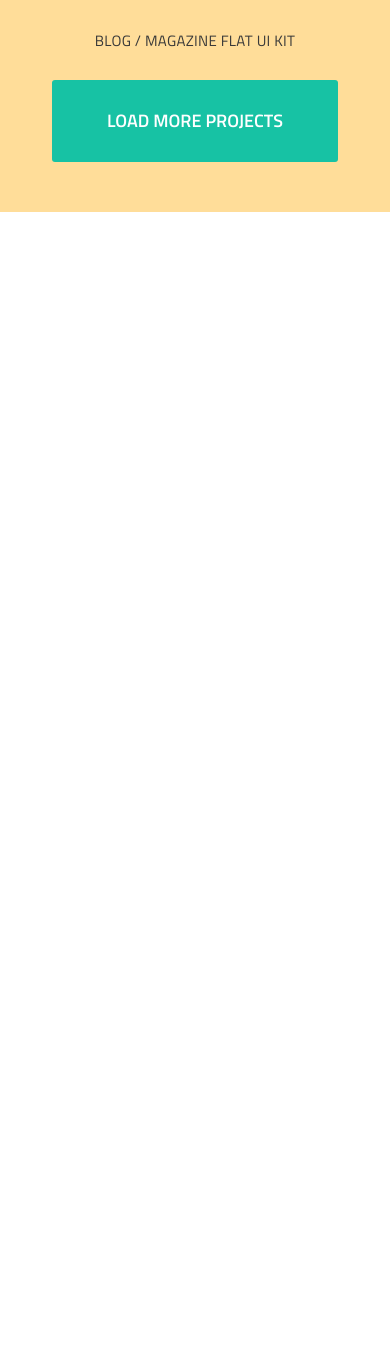
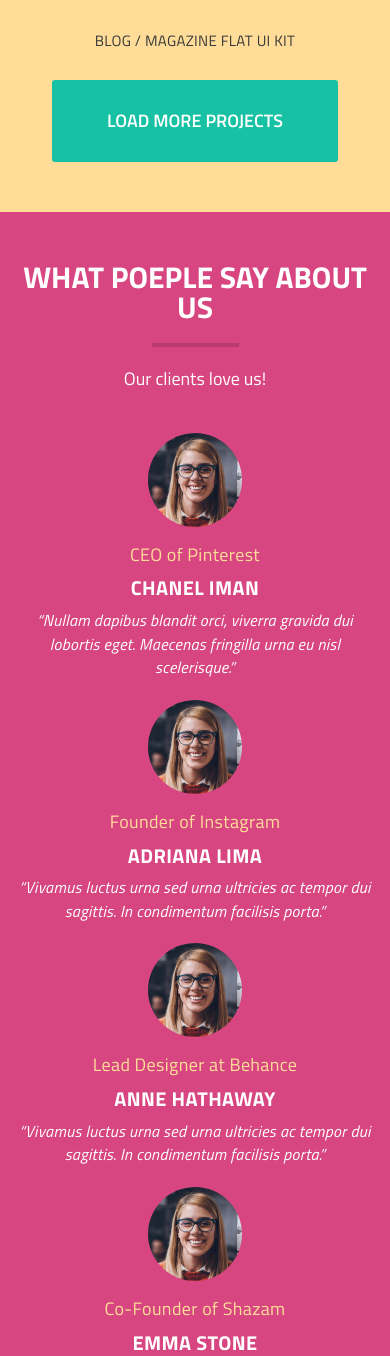
Before and after one commit to Rostyslav-R/Cuda_Training, a plain HTML site: page index.html in a window 390 px wide. Shown: the part 6574-7930 px from the top of the page. Before the commit the page ends 6786 px from the top, so only its background shows below. Drawn offline with Linux system fonts and the light colour scheme; files whose address does not match are found by name.

Commit message:
Step 7: Create markup and block of About Us

```diff
--- a/css/style.css
+++ b/css/style.css
@@ -603,10 +603,15 @@ body {
     font-weight: 600;
     color: #ffffff;
 }
-@media (max-width:767px){
+@media (max-width:1090px) {
     .portfolio {
         min-height: 800px;
         padding: 80px 0 80px 0;
+    }
+}
+@media (max-width:767px){
+    .portfolio {
+        padding: 50px 0 50px 0;
     }
     .portfolio_subtitle {
         font-size: 15px;
@@ -631,3 +636,149 @@ body {
         margin-top: 30px;
     }
 }
+/* ---------- Секция про компанию ---------- */
+.about {
+    min-height: 894px;
+    padding: 119px 0 128px 0;
+    background-color: #d74680;
+}
+.about_title {
+    font-size: 40px;
+    line-height: calc(29 / 40 * 100%);
+    font-weight: 700;
+    color: #ffffff;
+    text-align: center;
+}
+.about_divider {
+    width: 87px;
+    height: 4px;
+    margin: 0 auto;
+    margin-top: 21px;
+    opacity: 0.14;
+    background-color: #000000;
+}
+.about_text {
+    margin-top: 23px;
+    font-size: 18px;
+    line-height: 1;
+    font-weight: 400;
+    color: #ffffff;
+    text-align: center;
+}
+.about_wrapper {
+    display: flex;
+    justify-content: space-between;
+    align-items: flex-start;
+    flex-wrap: wrap;
+    margin-top: 71px;
+}
+.about_item {
+    max-width: 50%;
+    display: flex;
+    padding-left: 20px;
+}
+.about_item:nth-child(n + 3) {
+    margin-top: 147px;
+}
+.about_icon {
+    max-width: 94px;
+    margin-right: 48px;
+}
+.about_icon img {
+    width: 100%;
+    border-radius: 100%;
+}
+.about_descr {
+    padding: 11px 11px 0 0;
+}
+.about_descr_text {
+    font-size: 21px;
+    line-height: calc(31 / 21 * 100%);
+    font-weight: 400;
+    font-style: italic;
+    letter-spacing: 0.02em;
+    color: #ffffff;
+}
+.about_descr_subtitle {
+    margin-top: 28px;
+    font-size: 24px;
+    line-height: calc(26 / 24 * 100%);
+    font-weight: 700;
+    text-transform: uppercase;
+    letter-spacing: 0.02em;
+    color: #ffffff;
+}
+.about_descr_job {
+    font-size: 18px;
+    line-height: calc(26 / 18 * 100%);
+    font-weight: 400;
+    letter-spacing: 0.02em;
+    color: #ffdd99;
+}
+@media (max-width:991px) {
+    .about {
+        min-height: 600px;
+        padding: 80px 0 80px 0;
+    }
+    .about_wrapper {
+        margin-top: 50px;
+    }
+    .about_icon {
+        margin-right: 28px;
+    }
+    .about_item:nth-child(n + 3) {
+        margin-top: 50px;
+    }
+    .about_descr_text {
+        font-size: 18px;
+    }
+    .about_descr_subtitle {
+        margin-top: 24px;
+    }
+}
+@media (max-width:767px) {
+    .about {
+        padding: 50px 0 50px 0;
+    }
+    .about_item {
+        flex-direction: column;
+        padding: 0 15px;
+    }
+    .about_icon {
+        margin: 0 auto;
+    }
+    .about_descr {
+        display: flex;
+        flex-direction: column-reverse;
+        padding: 0;
+        text-align: center;
+    }
+    .about_descr_text {
+        margin-top: 10px;
+        font-size: 16px;
+    }
+    .about_descr_subtitle {
+        margin-top: 10px;
+        font-size: 20px;
+    }
+    .about_descr_job {
+        margin-top: 15px;
+        font-size: 18px;
+    }
+}
+@media (max-width:575px) {
+    .about_title {
+        padding: 0 15px;
+        font-size: 30px;
+        line-height: 1;
+    }
+    .about_wrapper {
+        margin-top: 25px;
+    }
+    .about_item {
+        min-width: 100%;
+    }
+    .about_item:nth-child(1n){
+        margin-top: 20px;
+    }
+}
--- a/index.html
+++ b/index.html
@@ -194,5 +194,55 @@
             </div>
         </div>
     </section>
+    <!------------ Секция про компанию ------------>
+    <section class="about">
+        <div class="container">
+            <h2 class="about_title">WHAT POEPLE SAY ABOUT US</h2>
+            <div class="about_divider"></div>
+            <div class="about_text">Our clients love us!</div>
+            <div class="about_wrapper">
+                <div class="about_item">
+                    <div class="about_icon">
+                        <img src="img/female.jpg" alt="Chanel Iman">
+                    </div>
+                    <div class="about_descr">
+                        <p class="about_descr_text">“Nullam dapibus blandit orci, viverra gravida dui lobortis eget. Maecenas fringilla urna eu nisl scelerisque.”</p>
+                        <h3 class="about_descr_subtitle">Chanel Iman</h3>
+                        <div class="about_descr_job">CEO of Pinterest</div>
+                    </div>
+                </div>
+                <div class="about_item">
+                    <div class="about_icon">
+                        <img src="img/female.jpg" alt="ADRIANA LIMA">
+                    </div>
+                    <div class="about_descr">
+                        <p class="about_descr_text">“Vivamus luctus urna sed urna ultricies ac tempor dui sagittis. In condimentum facilisis porta.”</p>
+                        <h3 class="about_descr_subtitle">ADRIANA LIMA</h3>
+                        <div class="about_descr_job">Founder of Instagram</div>
+                    </div>
+                </div>
+                <div class="about_item">
+                    <div class="about_icon">
+                        <img src="img/female.jpg" alt="ANNE HATHAWAY">
+                    </div>
+                    <div class="about_descr">
+                        <p class="about_descr_text">“Vivamus luctus urna sed urna ultricies ac tempor dui sagittis. In condimentum facilisis porta.”</p>
+                        <h3 class="about_descr_subtitle">ANNE HATHAWAY</h3>
+                        <div class="about_descr_job">Lead Designer at Behance</div>
+                    </div>
+                </div>
+                <div class="about_item">
+                    <div class="about_icon">
+                        <img src="img/female.jpg" alt="EMMA STONE">
+                    </div>
+                    <div class="about_descr">
+                        <p class="about_descr_text">“Phasellus non purus vel arcu tempor commodo. Fusce semper, purus vel luctus molestie, risus sem cursus neque.”</p>
+                        <h3 class="about_descr_subtitle">EMMA STONE</h3>
+                        <div class="about_descr_job">Co-Founder of Shazam</div>
+                    </div>
+                </div>
+            </div>
+        </div>
+    </section>
 </body>
 </html>
```
